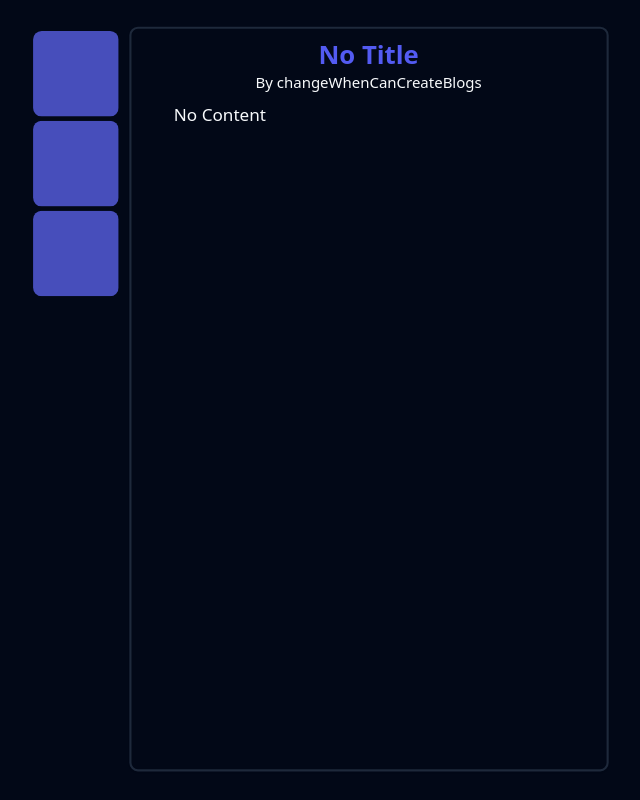
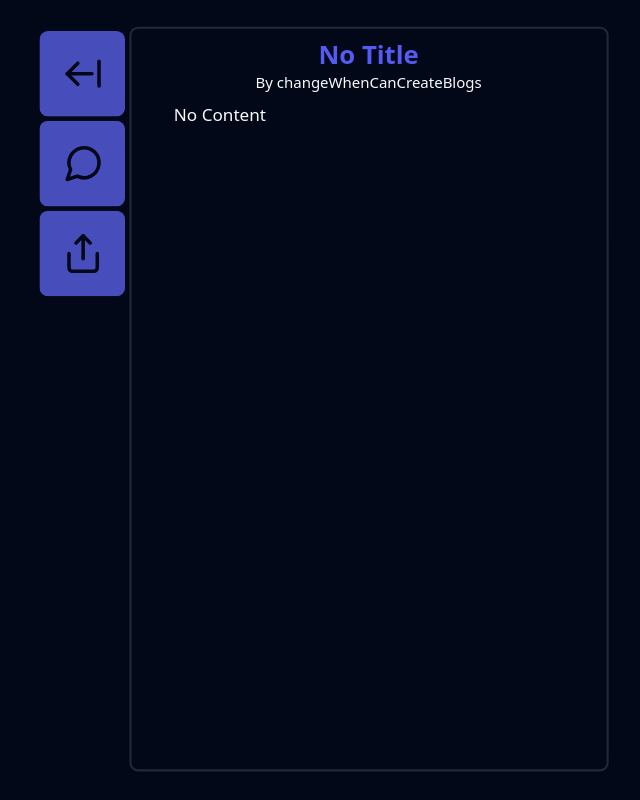
Before and after one commit to lernEarnBurn/blog-site, a React (Vite) app in the folder viewing-interface/: page /blogs/1 in a window 1280 px wide. Shown: the whole page, without its empty margins (265-905 px from the left). Built offline with nearby package versions, Linux system fonts and the light colour scheme.

Commit message:
cleaned animation and did icons

```diff
--- a/viewing-interface/src/components/BackBar.tsx
+++ b/viewing-interface/src/components/BackBar.tsx
@@ -1,10 +1,12 @@
 import { motion } from 'framer-motion'
+import { ArrowLeftFromLine } from 'lucide-react';
+import { MessageCircle } from 'lucide-react';
+import { Share } from 'lucide-react';
 
 const animations = {
-  initial: {opacity: 0},
-  animate: {opacity: 1},
-  exit: {opacity: 0}
-
+  initial: {opacity: 0, x: -120},
+  animate: {opacity: 1, x: 0},
+  exit: {opacity: 0, x: -120},
 }
 
 interface BtnBarProps {
@@ -14,16 +16,16 @@ interface BtnBarProps {
 export const BtnBar = ({backFunc}: BtnBarProps) => {
   return (
     <motion.div
-      className='absolute top-[5vh] left-[25vw] flex flex-col gap-1'
+      className='absolute top-[5vh] left-[25.5vw] flex flex-col gap-1'
       variants={animations}
       initial="initial"
       animate="animate"
       exit="exit"
-      transition={{duration: 5.15, type: "tween", ease: "easeInOut"}}
+
       >
-      <button className='w-20 h-20 btn-bar hover:scale-[1.004]' onClick={backFunc}></button>
-      <button className='w-20 h-20 btn-bar hover:scale-[1.004]'></button>
-      <button className='w-20 h-20 btn-bar hover:scale-[1.004]'></button>
+      <button className='w-20 h-20 btn-bar hover:scale-[1.004] flex items-center justify-center' onClick={backFunc}><ArrowLeftFromLine className='icon w-20 h-16'/></button>
+      <button className='w-20 h-20 btn-bar hover:scale-[1.004] flex items-center justify-center'><MessageCircle className='icon w-20 h-16'/></button>
+      <button className='w-20 h-20 btn-bar hover:scale-[1.004] flex items-center justify-center'><Share className='icon w-20 h-16'/></button>
     </motion.div>
 
   )
--- a/viewing-interface/src/index.css
+++ b/viewing-interface/src/index.css
@@ -18,6 +18,10 @@
 .btn-bar {
   background-color: #646cffb5;
 
+}
+
+.icon {
+  color: hsl(var(--background));
 }
 
 
```
